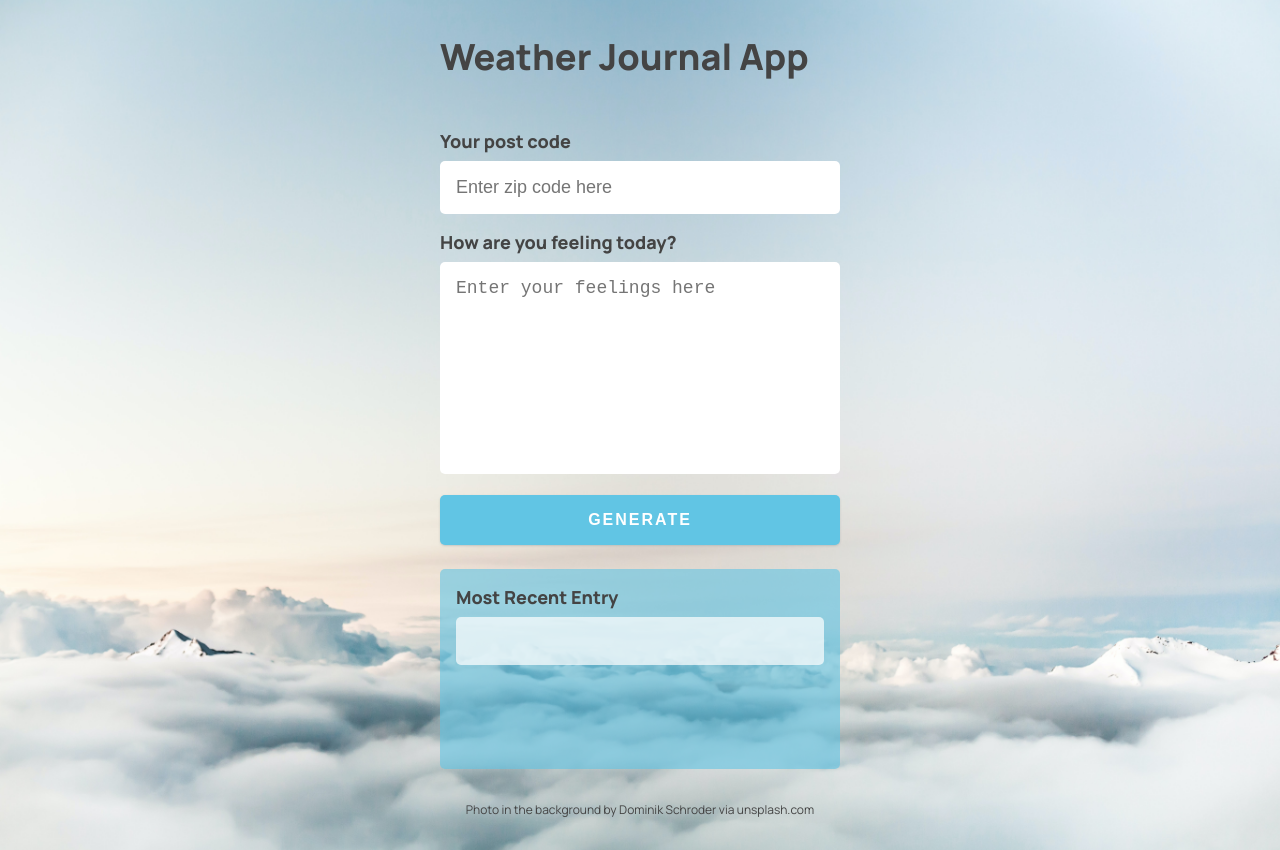
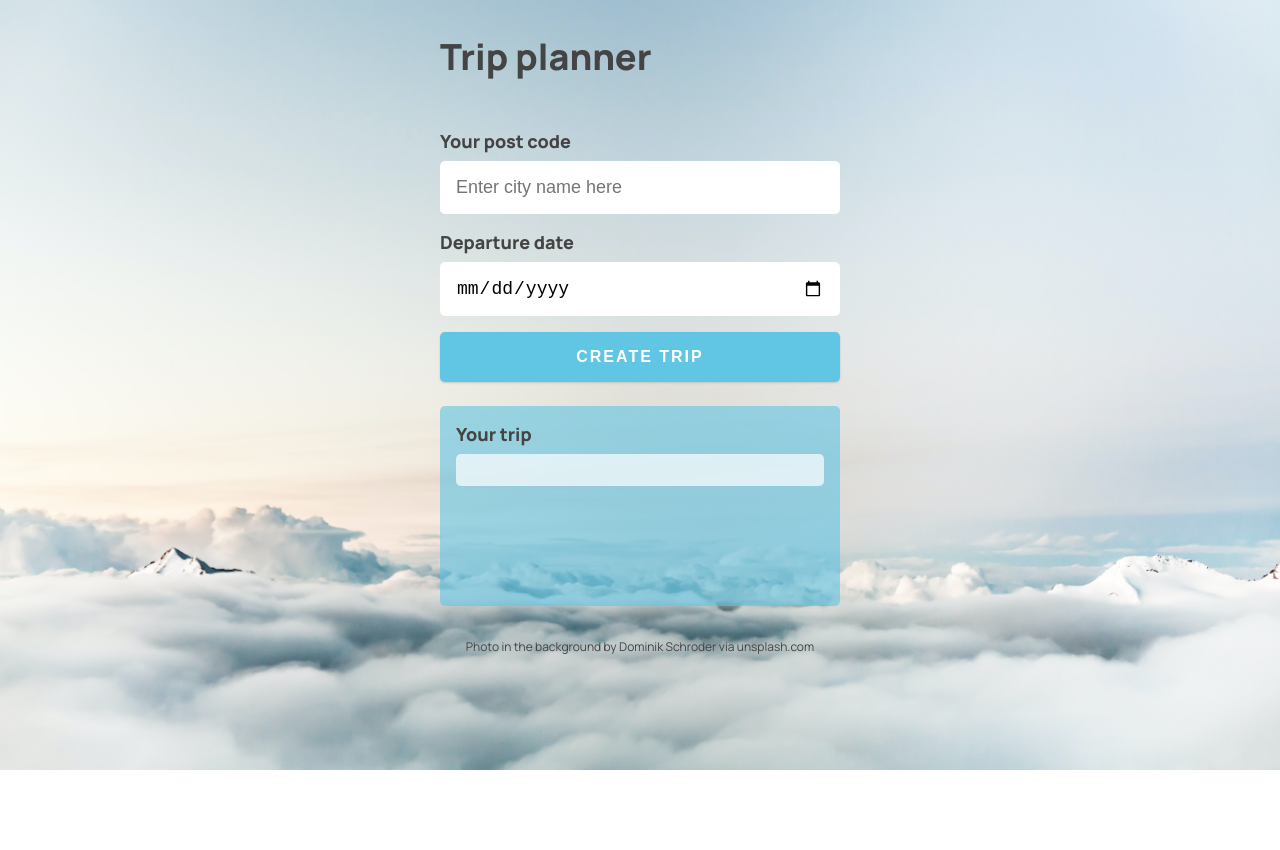
Before and after one commit to MadameGeorge/FEND_5_Capstone_Travel-App, a website built with webpack: page src/client/views/index.html in a window 1280 px wide. After the commit the page ends 800 px from the top, so only its background shows below. Built offline with nearby package versions, Linux system fonts and the light colour scheme.

Commit message:
feat: Update index.html with new inputs and results

```diff
--- a/src/client/views/index.html
+++ b/src/client/views/index.html
@@ -9,27 +9,35 @@
 	</head>
 	<body>
 		<div id="app">
-			<h1 class="holder headline">
-				Weather Journal App
-			</h1>
+			<h1 class="holder headline">Trip planner</h1>
 			<fieldset class="holder form">
-				<label for="zip">Your post code</label>
-				<input type="text" id="zip" placeholder="Enter zip code here">
-				<label for="feelings">How are you feeling today?</label>
-				<textarea class="myInput" id="feelings" placeholder="Enter your feelings here" rows="9" cols="50"></textarea>
-				<button id="generate" type = "submit">Generate</button>
+				<label for="city">Your post code</label>
+				<input type="text" id="city" placeholder="Enter city name here">
+				<label for="departure">Departure date</label>
+				<input type="date" class="myInput" id="departure" placeholder="DD/MM/YYYY"></input>
+				<button id="generate" type = "submit">Create trip</button>
 			</fieldset>
 			<div class="holder entry">
-				<h2 class="title">Most Recent Entry</h2>
+				<h2 class="title">Your trip</h2>
 				<div id="entryHolder">
-					<div id="date"></div>
-					<div id="temp"></div>
-					<div id="content"></div>
+					<div id="city-name"></div>
+					<div id="country-name"></div>
+					<div id="departure-date"></div>
+					<div id="days-remain"></div>
 				</div>
 			</div>
 		</div>
 		<footer>
 			<figcaption>Photo in the background by Dominik Schroder via unsplash.com</figcaption>
 		</footer>
+		<!-- <script>
+			// Check that service workers are supported
+			if ('serviceWorker' in navigator) {
+				// Use the window load event to keep the page load performant
+				window.addEventListener('load', () => {
+					navigator.serviceWorker.register('/service-worker.js');
+				});
+			}
+		</script> -->
 	</body>
 </html>
```
